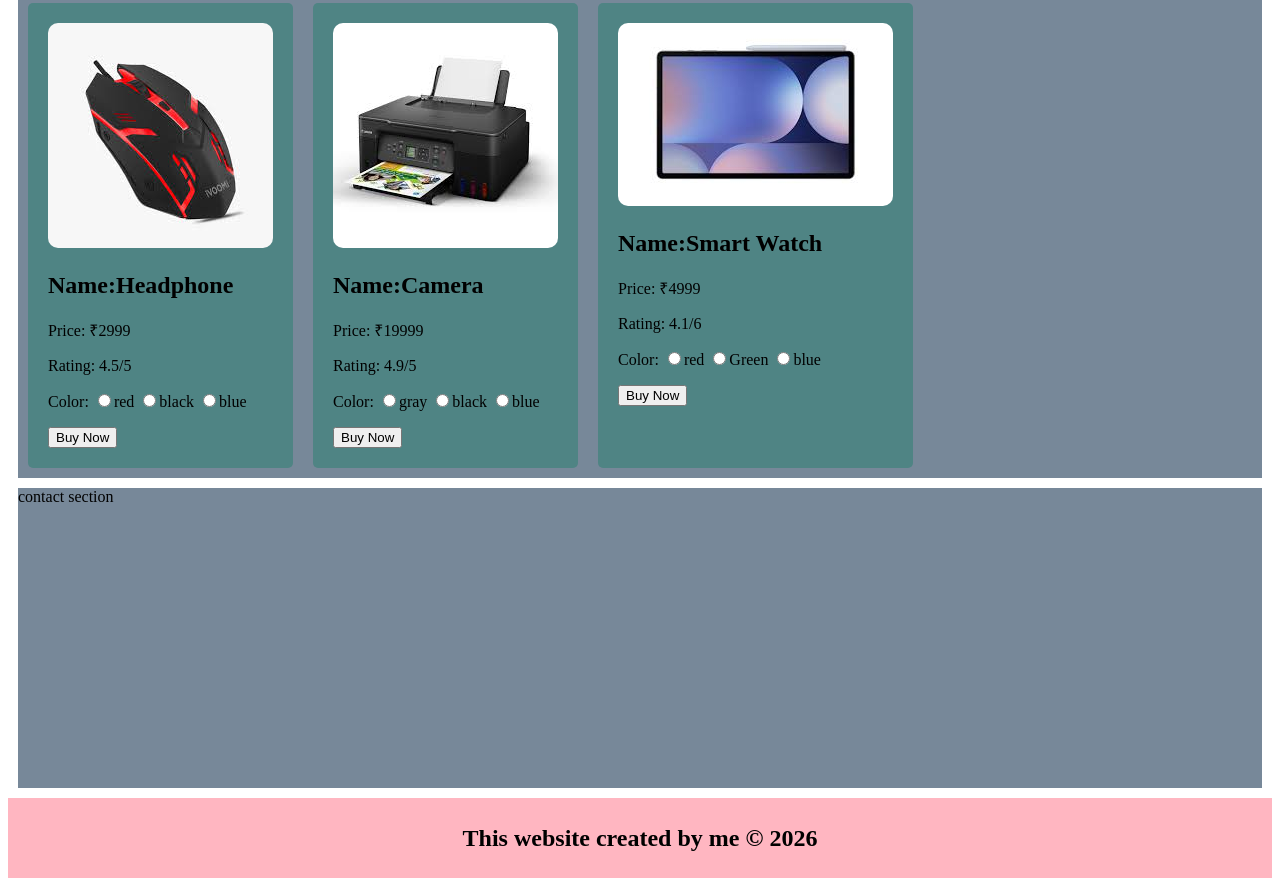
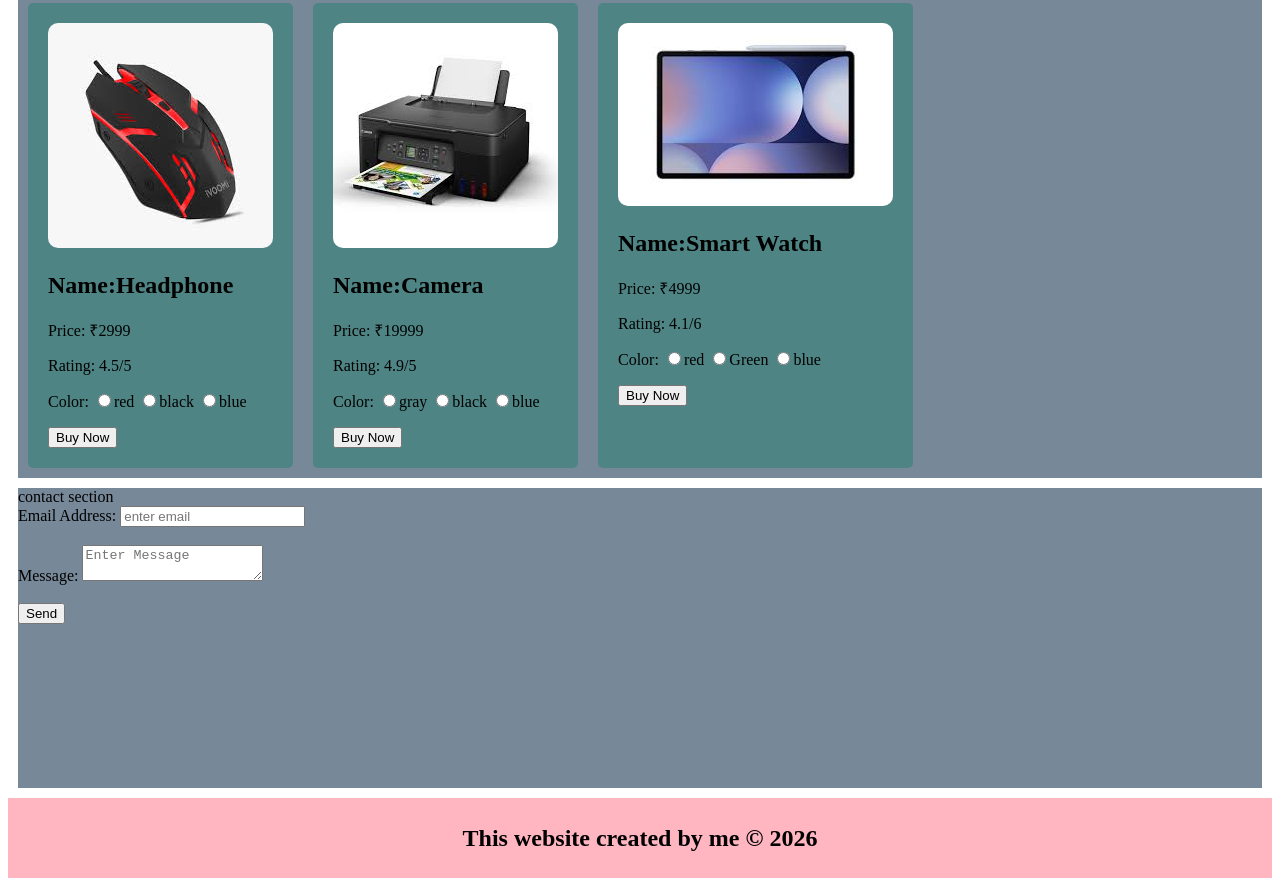
Before and after one commit to sundar190522/finaldemo, a plain HTML site: page index.html in a window 1280 px wide. Shown: the part 1410-2296 px from the top of the page. Drawn offline with Linux system fonts and the light colour scheme.

Commit message:
change in html

```diff
--- a/index.html
+++ b/index.html
@@ -123,6 +123,16 @@
         </section>
         <section id="contact">
             contact section
+            <form action="">
+                <label for="">Email Address:
+                    <input type="email" placeholder="enter email">
+                </label><br><br>
+                <label for="">
+                    Message:
+                    <textarea name="" id="" placeholder="Enter Message"></textarea>
+                </label><br><br>
+                <button>Send</button>
+            </form>
         </section>
     </main>
 
```
